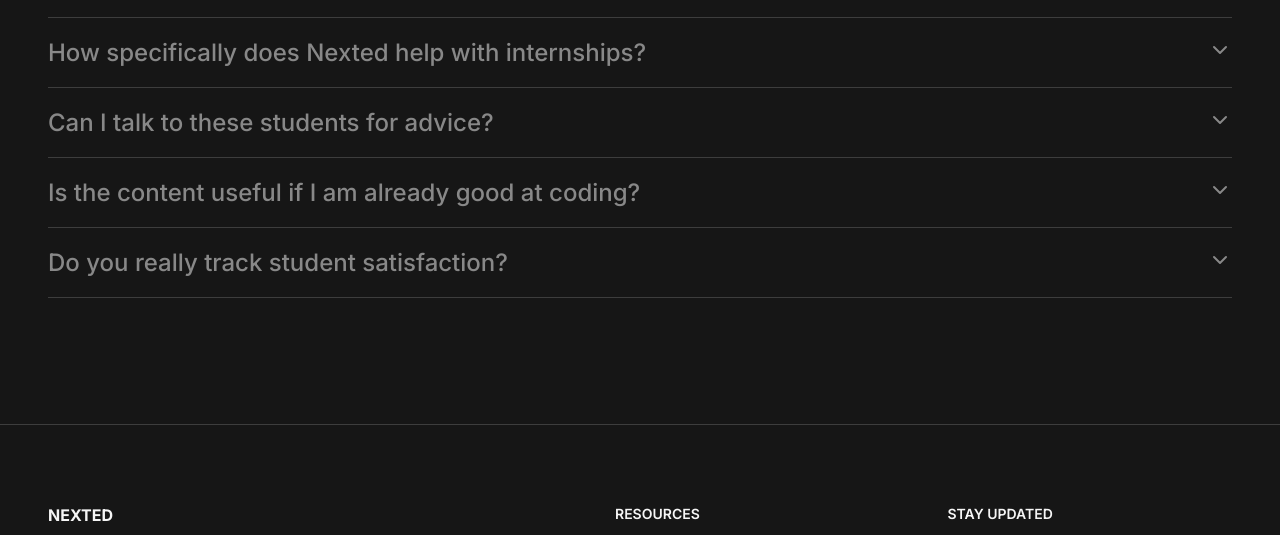
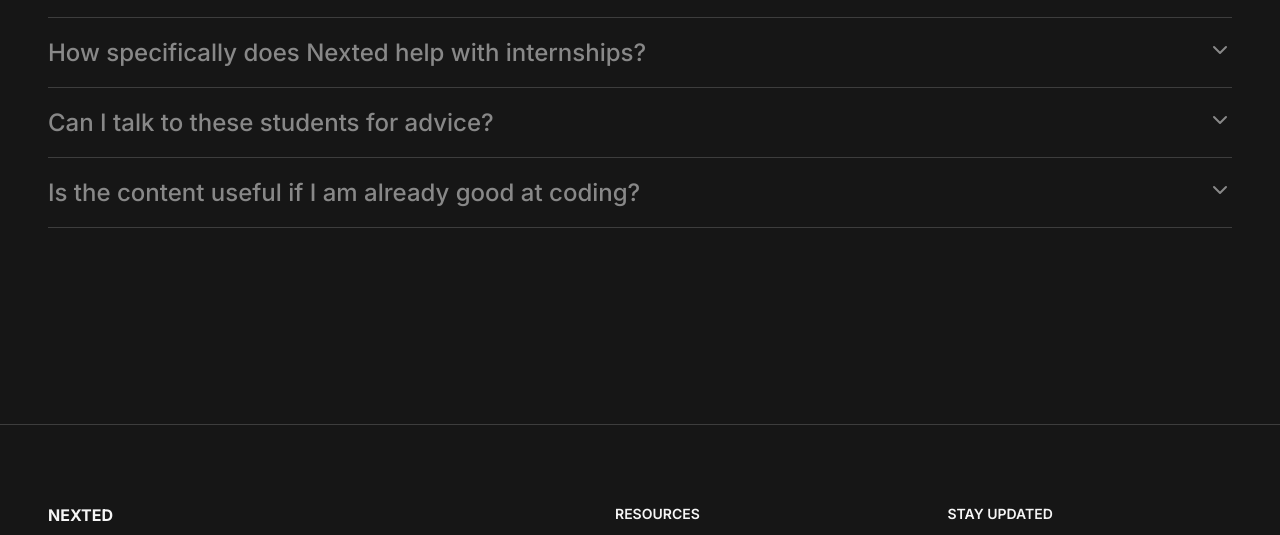
Before and after one commit to itachionereal/Nexted, a website: page pages/testimonials.html in a window 1280 px wide. Shown: the part 1176-1711 px from the top of the page. Drawn offline with nearby package versions, Linux system fonts and the light colour scheme.

Commit message:
fix problem 5

```diff
--- a/pages/testimonials.html
+++ b/pages/testimonials.html
@@ -365,39 +365,6 @@
                   applications, regardless of your starting level.
                 </p>
               </div>
-
-              <div class="faq">
-                <div class="questionContainer">
-                  <p class="question">
-                    Do you really track student satisfaction?
-                  </p>
-                  <span class="icon">
-                    <svg
-                      xmlns="http://www.w3.org/2000/svg"
-                      width="24"
-                      height="24"
-                      viewBox="0 0 24 24"
-                      fill="none"
-                      stroke="currentColor"
-                      stroke-width="2"
-                      stroke-linecap="round"
-                      stroke-linejoin="round"
-                      class="lucide lucide-chevron-down-icon lucide-chevron-down"
-                    >
-                      <path d="m6 9 6 6 6-6" />
-                    </svg>
-                  </span>
-                </div>
-
-                <div class="answerContainer">
-                  <p class="answer">
-                    Yes. While we help students who are "struggling with logic,"
-                    we also support high achievers. Our resources are designed
-                    to take you from understanding the basics to mastering
-                    complex applications, regardless of your starting level.
-                  </p>
-                </div>
-              </div>
             </div>
           </div>
         </section>
```
